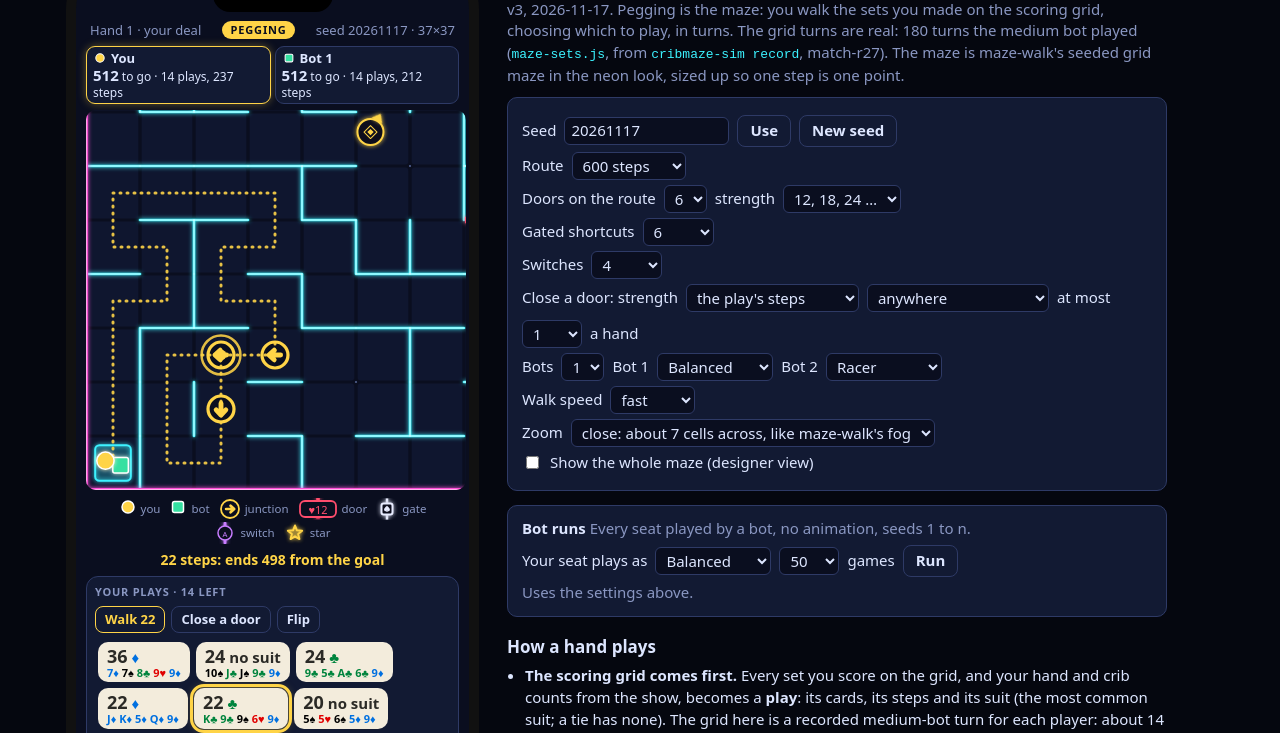
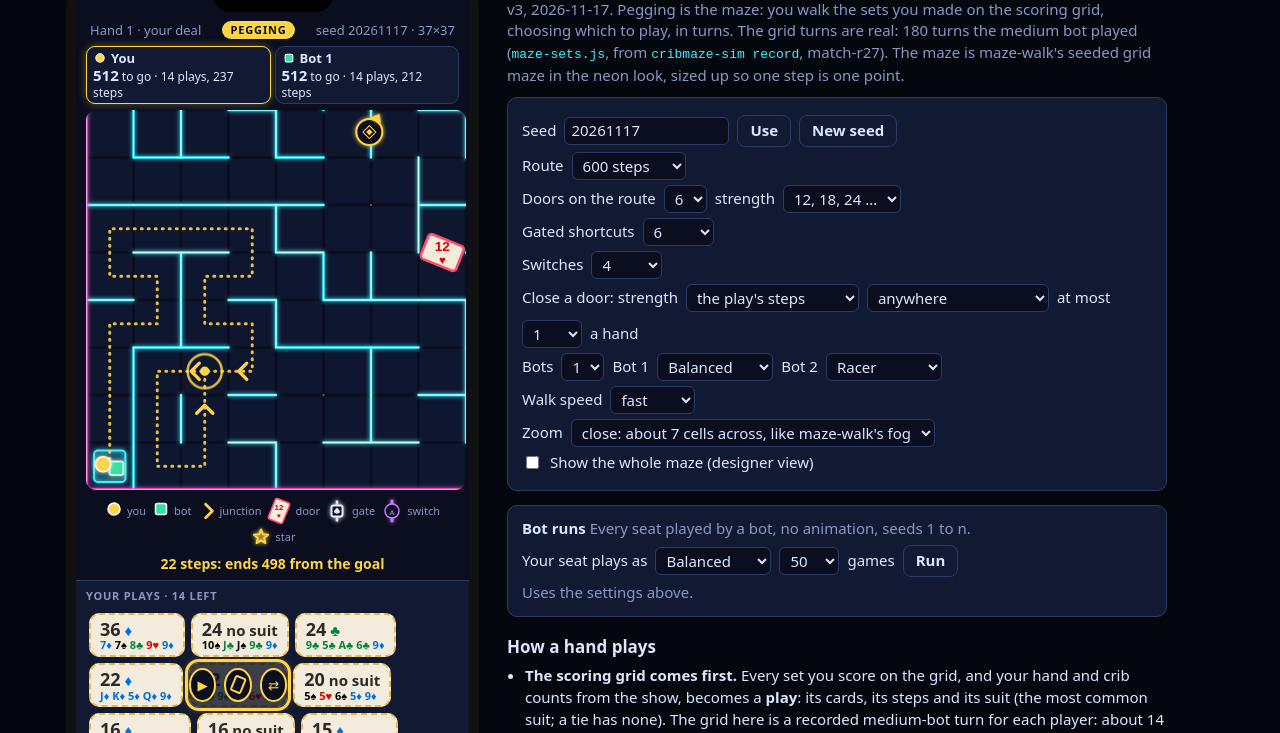
Before and after one commit to robotpony/warped-cards, a plain HTML site: page cribbage/minigames/mocks/maze-board.html in a window 1280 px wide. Both pictures are taken after a click on the element 272 px from the left and 757 px from the top of the page. Shown: the part 67-800 px from the top of the page. Drawn offline with Linux system fonts and the light colour scheme; a web font is replaced by a local one.

Commit message:
mocks: maze-board.html v5, hops, a walking camera and card doors
Bruce's notes on v4 (2026-11-17): tokens hop between cells; the view zooms out when a walk starts and back in on the next player; doors look like cards laid across the path, number and suit; arrows quieter, with the active way picked out so you see the path a play gives; choosing a play mustn't shift the layout, the dock's side borders go, and the choices sit over the chosen cards as a play triangle and a door; every play tile gets the dashed border, meaning nothing.

The camera eases (160 ms time constant) between a close view of the current player and one that fits the walk or the previewed walk. Walk speeds are 160 and 90 ms a hop. The walk now records the way it took at each junction for the gold arrows. 10 balanced bot games: 8 to 12 hands, all in 6 to 12.

```diff
--- a/cribbage/minigames/mocks/maze-board.html
+++ b/cribbage/minigames/mocks/maze-board.html
@@ -48,20 +48,23 @@
   .pl .nm { display: flex; align-items: center; gap: 4px; font-weight: 700; font-size: 13px; }
   .pl b { font-size: 15px; }
   svg.maze { display: block; margin: 0 auto; flex: none; touch-action: manipulation; border-radius: 10px; background: var(--bg); }
-  .prompt { min-height: 20px; font-size: 14px; text-align: center; color: var(--gold); font-weight: 600; }
-  .dock { background: var(--panel); border: 1px solid var(--rim); border-radius: 12px; padding: 7px 8px; display: flex; flex-direction: column; gap: 6px; flex: 1; min-height: 0; }
+  .prompt { height: 20px; white-space: nowrap; overflow: hidden; text-overflow: ellipsis; font-size: 14px; text-align: center; color: var(--gold); font-weight: 600; }
+  .dock { background: var(--panel); border: 0; border-top: 1px solid var(--rim); border-radius: 0; margin: 0 -10px; padding: 7px 10px; display: flex; flex-direction: column; gap: 6px; flex: 1; min-height: 0; }
   .row { display: flex; gap: 6px; align-items: center; flex-wrap: wrap; }
   .lbl { font-size: 11px; font-weight: 700; letter-spacing: .07em; color: var(--muted); text-transform: uppercase; }
   /* Plays: maze-walk's tiles (steps and suit, then every card) on its cream. */
   .plays { display: flex; flex-wrap: wrap; gap: 6px; overflow-y: auto; min-height: 0; padding: 3px; align-content: flex-start; }
-  .play { font: inherit; border: 0; border-radius: 10px; background: #F3ECDC; color: #2B2A26; padding: 4px 9px 3px; cursor: pointer; text-align: left; line-height: 1.15; }
+  .play { position: relative; font: inherit; border: 2px dashed #E8B84A; border-radius: 10px; background: #F3ECDC; color: #2B2A26; padding: 4px 9px 3px; cursor: pointer; text-align: left; line-height: 1.15; }
   .play b { font-size: 18px; font-weight: 800; } .play .su { font-size: 15px; font-weight: 600; }
   .play small { display: block; font-size: 11px; }
   .play small i { font-style: normal; font-weight: 700; }
   .play.sel { outline: 3px solid var(--gold); outline-offset: 1px; box-shadow: 0 0 10px rgba(255,212,71,.55); }
-  .legend { display: flex; flex-wrap: wrap; justify-content: center; gap: 2px 9px; font-size: 11.5px; color: var(--muted); padding: 2px 6px 0; }
+  .legend { display: flex; flex-wrap: wrap; justify-content: center; gap: 2px 6px; font-size: 11px; color: var(--muted); padding: 2px 6px 0; }
   .legend span { display: inline-flex; align-items: center; gap: 4px; } .legend svg { flex: none; }
-  .play:disabled { opacity: .35; cursor: default; }
+  .play.off { cursor: default; }
+  .ov { position: absolute; inset: -2px; border-radius: 10px; background: rgba(10,14,31,.78); display: flex; align-items: center; justify-content: center; gap: 8px; }
+  .ob { width: 34px; height: 34px; border-radius: 50%; border: 2px solid var(--gold); background: #0A0E1F; color: var(--gold); font: 800 15px/1 inherit; cursor: pointer; display: flex; align-items: center; justify-content: center; padding: 0; }
+  .ob.on { background: var(--gold); color: #0A0E1F; } .ob:disabled { opacity: .35; cursor: default; } .ob svg { display: block; }
   .jk { font: inherit; font-size: 13px; font-weight: 700; border: 1.5px solid var(--violet); color: var(--violet); background: transparent; border-radius: 8px; padding: 2px 8px; cursor: pointer; }
   .jk:disabled { opacity: .35; cursor: default; } .jk.on { background: var(--violet); color: var(--bg); }
   .acts .btn { font-size: 13px; padding: 3px 9px; }
@@ -104,7 +107,7 @@
         at most <select id="closeMax"><option value="1" selected>1</option><option value="2">2</option><option value="99">any</option></select> a hand</label>
       <label>Bots <select id="bots"><option value="1" selected>1</option><option value="2">2</option></select>
         Bot 1 <select id="style1"></select> Bot 2 <select id="style2"></select></label>
-      <label>Walk speed <select id="speed"><option value="70">normal</option><option value="30" selected>fast</option><option value="0">instant</option></select></label>
+      <label>Walk speed <select id="speed"><option value="160">normal</option><option value="90" selected>fast</option><option value="0">instant</option></select></label>
       <label>Zoom <select id="zoom"><option value="54" selected>close: about 7 cells across, like maze-walk's fog</option><option value="38">medium: about 10 cells</option><option value="30">far: about 13 cells</option></select></label>
       <label><input type="checkbox" id="whole"> Show the whole maze (designer view)</label>
     </div>
@@ -389,7 +392,7 @@
   // needs its suit and takes steps until it breaks. A wrong suit bounces off (one step) and
   // walks back. A key lets one wrong suit through.
   function walk(p, play) {
-    const M = G.M, out = { cells: [], won: false, ev: [] };
+    const M = G.M, out = { cells: [], won: false, ev: [], turns: [] };
     let n = play.p;
     while (n > 0) { if (out.cells.length > 5000) throw new Error("walk loop " + play.p);
       const i = p.pos, ex = exitsOf(M, i), from = p.prev >= 0 ? dirTo(M, i, p.prev) : -1;
@@ -401,7 +404,7 @@
         for (let k = 0; k < 4; k++) { const t = (M.ptr[i] + k) % 4; if (cand.includes(t)) { d = t; break; } }
         const turnable = ex.filter(x => !M.dead[i * 4 + x]);
         for (let k = 1; k <= 4; k++) { const t = (d + k) % 4; if ((turnable.length ? turnable : ex).includes(t)) { M.ptr[i] = t; break; } }
-        out.ev.push("junction");
+        out.ev.push("junction"); out.turns.push([i, d]);
       }
       const to = stepTo(M, i, d), e = M.adj[i * 4 + d];
       if ((e.kind === "gate" || e.kind === "door") && e.suit && e.suit !== play.s) {
@@ -444,9 +447,8 @@
       then();
     };
     if (G.headless || !G.c.speed) return finish();
-    G.anim = { p, cells: [startCell, ...r.cells], i: 0 };
-    const tick = () => { G.anim.i++; if (G.anim.i >= G.anim.cells.length) { G.anim = null; return finish(); } render(); later(tick, G.c.speed); };
-    render(); later(tick, G.c.speed);
+    G.anim = { p, cells: [startCell, ...r.cells], turns: r.turns, i: 0, t0: performance.now() + 350, done: finish };
+    render();
   }
   function landOn(p) {
     if (!G.M.prizes.has(p.pos)) return;
@@ -605,22 +607,38 @@
   function render() {
     if (G.headless) return;
     const M = G.M, c = G.c, me = G.P[0], an = G.anim, myTurn = G.phase === "maze" && cur().human && !an && G.won === null;
-    const cs = c.whole ? V / M.W : c.zoom, span = V, full = cs * M.W;
-    const svg = $("maze"); svg.setAttribute("width", span); svg.setAttribute("height", span); svg.setAttribute("viewBox", `0 0 ${span} ${span}`);
-    const posOf = (p) => an && an.p === p ? an.cells[Math.min(an.i, an.cells.length - 1)] : p.pos;
+    const now = performance.now(), span = V;
+    // Walk progress: a hop a step, after a short pause while the camera pulls back.
+    let hopK = 0, hopF = 0;
+    if (an) { const t = Math.max(0, (now - an.t0) / c.speed); hopK = Math.min(Math.floor(t), an.cells.length - 1); hopF = hopK >= an.cells.length - 1 ? 0 : t - hopK; an.i = hopK; }
+    const posOf = (p) => an && an.p === p ? an.cells[an.i] : p.pos;
     const focus = an ? an.p : (G.phase === "maze" ? cur() : me);
-    const X = (i) => M.xy(i)[0] * cs, Y = (i) => M.xy(i)[1] * cs, cx = (i) => X(i) + cs / 2, cy = (i) => Y(i) + cs / 2;
-    // Camera: scroll when the focus token is within 3 cells of the view's edge.
-    const maxT = Math.max(0, full - span), margin = cs * 3, fx = cx(posOf(focus)), fy = cy(posOf(focus));
-    const clamp = (v) => Math.min(maxT, Math.max(0, v)), follow = (p, t) => p - t < margin ? p - margin : p - t > span - margin ? p - span + margin : t;
-    G.cam = c.whole ? [0, 0] : [clamp(follow(fx, G.cam ? G.cam[0] : fx - span / 2)), clamp(follow(fy, G.cam ? G.cam[1] : fy - span / 2))];
-    const [tx, ty] = G.cam, x0 = Math.max(0, Math.floor(tx / cs) - 1), x1 = Math.min(M.W - 1, Math.ceil((tx + span) / cs)), y0 = Math.max(0, Math.floor(ty / cs) - 1), y1 = Math.min(M.H - 1, Math.ceil((ty + span) / cs));
-    const vis = []; for (let y = y0; y <= y1; y++) for (let x = x0; x <= x1; x++) vis.push(M.id(x, y));
-    const mid = (k) => { const [a, b] = k.split(":").map(Number); return [(cx(a) + cx(b)) / 2, (cy(a) + cy(b)) / 2, M.xy(a)[1] === M.xy(b)[1]]; };
 
     // The selected play's path, worked out ahead.
     let pv = null;
     if (myTurn && G.sel && (!G.mode || G.mode === "walk")) pv = preview(me, G.sel);
+
+    // Camera target, in cells: fit the walk (or the previewed walk); otherwise close in on the player whose turn it is.
+    const fit = an ? an.cells : pv ? [me.pos, ...pv.cells] : null;
+    let tcs = c.zoom, tx0, ty0;
+    if (c.whole) { tcs = V / M.W; tx0 = ty0 = M.W / 2; }
+    else if (fit && fit.length > 1) {
+      let a = 1e9, b = 1e9, d = -1, e = -1; for (const i of fit) { const [x, y] = M.xy(i); a = Math.min(a, x); b = Math.min(b, y); d = Math.max(d, x); e = Math.max(e, y); }
+      tcs = Math.max(V / M.W, Math.min(c.zoom, V / (Math.max(d - a, e - b) + 3))); tx0 = (a + d + 1) / 2; ty0 = (b + e + 1) / 2;
+    } else { const [x, y] = M.xy(posOf(focus)); tx0 = x + .5; ty0 = y + .5; }
+    const clampC = (v, cs) => { const h = V / cs / 2; return M.W <= 2 * h ? M.W / 2 : Math.min(M.W - h, Math.max(h, v)); };
+    tx0 = clampC(tx0, tcs); ty0 = clampC(ty0, tcs);
+    const vw = G.view;
+    if (!vw || c.whole || !c.speed) G.view = { cs: tcs, x: tx0, y: ty0, t: now };
+    else { const k = 1 - Math.exp(-(now - vw.t) / 160); G.view = { cs: Math.exp(Math.log(vw.cs) + (Math.log(tcs) - Math.log(vw.cs)) * k), x: vw.x + (tx0 - vw.x) * k, y: vw.y + (ty0 - vw.y) * k, t: now }; }
+    const settled = Math.abs(G.view.cs - tcs) < .05 && Math.abs(G.view.x - tx0) < .01 && Math.abs(G.view.y - ty0) < .01;
+    const cs = G.view.cs;
+    const svg = $("maze"); svg.setAttribute("width", span); svg.setAttribute("height", span); svg.setAttribute("viewBox", `0 0 ${span} ${span}`);
+    const X = (i) => M.xy(i)[0] * cs, Y = (i) => M.xy(i)[1] * cs, cx = (i) => X(i) + cs / 2, cy = (i) => Y(i) + cs / 2;
+    G.cam = [G.view.x * cs - span / 2, G.view.y * cs - span / 2];
+    const [tx, ty] = G.cam, x0 = Math.max(0, Math.floor(tx / cs) - 1), x1 = Math.min(M.W - 1, Math.ceil((tx + span) / cs)), y0 = Math.max(0, Math.floor(ty / cs) - 1), y1 = Math.min(M.H - 1, Math.ceil((ty + span) / cs));
+    const vis = []; for (let y = y0; y <= y1; y++) for (let x = x0; x <= x1; x++) vis.push(M.id(x, y));
+    const mid = (k) => { const [a, b] = k.split(":").map(Number); return [(cx(a) + cx(b)) / 2, (cy(a) + cy(b)) / 2, M.xy(a)[1] === M.xy(b)[1]]; };
 
     let s = A.defs();
     if (!c.whole) for (const i of vis) s += A.floor(X(i), Y(i), cs, false);
@@ -631,7 +649,7 @@
       if (x < M.W - 1 && !M.edges.has(M.key(i, i + 1))) walls += `M${xa + cs} ${ya}v${cs}`;
       if (y < M.H - 1 && !M.edges.has(M.key(i, i + M.W))) walls += `M${xa} ${ya + cs}h${cs}`;
     }
-    s += A.walls(walls, cs) + A.outerWall(0, 0, full, full, cs);
+    s += A.walls(walls, cs) + A.outerWall(0, 0, cs * M.W, cs * M.W, cs);
     const keysIn = new Set(); for (const i of vis) { const [x, y] = M.xy(i); if (x < M.W - 1) keysIn.add(M.key(i, i + 1)); if (y < M.H - 1) keysIn.add(M.key(i, i + M.W)); }
     for (const k of keysIn) {
       const e = M.edges.get(k); if (!e || (e.kind === "open" && !e.broken)) continue;
@@ -643,11 +661,11 @@
     }
     // Junction arrows.
     // Junction arrows near the tokens and along the previewed path, so the board stays readable.
-    const near = new Set(pv ? pv.cells : []);
+    const near = new Set(pv ? pv.cells : []), taken = new Map((an ? an.turns : pv ? pv.turns : []) || []);
     const isNear = (i) => near.has(i) || G.P.some(p => manhattan(M, i, posOf(p)) <= Math.ceil(V / cs / 2));
     if (cs >= 14) for (const i of vis) {
-      if (!isJunction(M, i) || !(c.whole || isNear(i))) continue;
-      s += junctionMark(cx(i), cy(i), cs, M.ptr[i]);
+      if (!isJunction(M, i) || !(c.whole || isNear(i) || taken.has(i))) continue;
+      s += taken.has(i) ? junctionMark(cx(i), cy(i), cs, taken.get(i), true) : junctionMark(cx(i), cy(i), cs, M.ptr[i], false);
     }
     for (const i of M.prizes) if (c.whole || vis.includes(i)) s += A.prize(X(i), Y(i), cs);
     if (pv) {
@@ -662,7 +680,14 @@
     const order = G.P.filter(p => p !== focus).concat([focus]);
     for (const p of order) {
       const at = posOf(p), mates = G.P.filter(q => posOf(q) === at), k = mates.indexOf(p), off = mates.length > 1 ? (k - (mates.length - 1) / 2) * cs * .28 : 0;
-      s += A.token(cx(at) + off, cy(at) + off * .3, Math.max(cs, 16), { who: p.seat, small: mates.length > 1 });
+      let px = cx(at) + off, py = cy(at) + off * .3;
+      if (an && an.p === p && hopF > 0) {
+        const b = an.cells[an.i + 1], e = hopF < .5 ? 2 * hopF * hopF : 1 - 2 * (1 - hopF) * (1 - hopF), lift = Math.sin(Math.PI * hopF) * cs * .38;
+        px = cx(at) + (cx(b) - cx(at)) * e; py = cy(at) + (cy(b) - cy(at)) * e;
+        s += `<ellipse cx="${px}" cy="${py + cs * .22}" rx="${cs * (.24 - .08 * Math.sin(Math.PI * hopF))}" ry="${cs * .07}" fill="#000" opacity=".45"/>`;
+        py -= lift;
+      }
+      s += A.token(px, py, Math.max(cs, 16), { who: p.seat, small: mates.length > 1 });
     }
     $("mazeCam").innerHTML = s;
     $("mazeCam").setAttribute("transform", `translate(${-tx} ${-ty})`);
@@ -673,6 +698,7 @@
       hud = A.pointer(o + dx * k, o + dy * k, Math.atan2(dy, dx) * 180 / Math.PI + 90, "G", 40);
     }
     $("mazeHud").innerHTML = hud;
+    if ((an || !settled) && !G.raf) G.raf = requestAnimationFrame(frame);
     if (!$("legend").innerHTML) $("legend").innerHTML = legend();
 
     const F = an ? (G.lastF || field()) : (G.lastF = field());
@@ -699,13 +725,16 @@
 
     let d = "";
     if (G.phase === "done") d += `<div class="row" style="justify-content:space-between"><span class="muted">Hand ${G.hand} done</span><button class="btn go" id="nextHand">Deal the next hand</button></div>`;
-    d += `<div class="row" style="justify-content:space-between"><span class="lbl">Your plays · ${left(me).length} left</span>`;
-    if (myTurn && G.sel) d += `<span class="row acts"><button class="btn go" data-act="walk">Walk ${G.sel.p}</button><button class="btn${G.mode === "close" ? " on" : ""}" data-act="close" ${G.sel.s ? "" : "disabled title=\"A play with no suit can't make a door\""}>Close a door</button>${M.switches.length ? `<button class="btn${G.mode === "flip" ? " on" : ""}" data-act="flip">Flip</button>` : ""}</span>`;
-    d += `</div>`;
-    if (myTurn && G.mode === "flip") d += `<div class="row acts"><span class="lbl">Spend it on switch</span>${M.switches.map((_, k) => `<button class="btn" data-flip="${k}" ${canFlip(k) ? "" : "disabled title=\"Flipped this hand\""}>${LETTERS[k]} ⇄</button>`).join("")}</div>`;
-    d += `<div class="plays">${me.plays.filter(x => !x.used).map(x => `<button class="play${G.sel === x ? " sel" : ""}" data-play="${x.id}" ${myTurn ? "" : "disabled"} title="${x.k}">
+    d += `<div class="row"><span class="lbl">Your plays · ${left(me).length} left</span></div>`;
+    // The chosen play gets its choices laid over it: walk (▶), close a door, flip a switch.
+    const doorIcon = `<svg width="18" height="20" viewBox="0 0 18 20"><rect x="4" y="2" width="10" height="15" rx="1.5" transform="rotate(22 9 10)" fill="none" stroke="currentColor" stroke-width="2"/></svg>`;
+    const over = (x) => !(myTurn && G.sel === x) ? "" : `<div class="ov">${G.mode === "flip"
+      ? M.switches.map((_, k) => `<button class="ob" data-flip="${k}" ${canFlip(k) ? "" : "disabled title=\"Flipped this hand\""}>${LETTERS[k]}</button>`).join("") + `<button class="ob" data-act="flip" title="Back">✕</button>`
+      : `<button class="ob" data-act="walk" title="Walk ${x.p}">▶</button><button class="ob${G.mode === "close" ? " on" : ""}" data-act="close" title="${x.s ? "Close a door" : "A play with no suit can't make a door"}" ${x.s && (me.closed || 0) < c.closeMax ? "" : "disabled"}>${doorIcon}</button>` +
+        (M.switches.length ? `<button class="ob" data-act="flip" title="Flip a switch">⇄</button>` : "")}</div>`;
+    d += `<div class="plays">${me.plays.filter(x => !x.used).map(x => `<div class="play${G.sel === x ? " sel" : ""}${myTurn ? "" : " off"}" role="button" data-play="${x.id}" title="${x.k}">
         <b>${x.p}</b> <span class="su" style="color:${x.s ? FACECOL[x.s] : "inherit"}">${x.s ? GLYPH[x.s] : "no suit"}</span>
-        <small>${x.c.split(" ").map(t => cardText(t, FACECOL)).join(" ")}</small></button>`).join("")}</div>`;
+        <small>${x.c.split(" ").map(t => cardText(t, FACECOL)).join(" ")}</small>${over(x)}</div>`).join("")}</div>`;
     const js = Object.keys(JOKERS).filter(j => me.jokers[j]);
     d += `<div class="row"><span class="lbl">Jokers</span>${js.map(j => `<button class="jk${G.mode === j ? " on" : ""}" data-joker="${j}" ${myTurn && j !== "key" && me.jokerUsed !== G.turnNo ? "" : "disabled"} title="${JOKER_HINT[j]}">${JOKERS[j]}${me.jokers[j] > 1 ? " ×" + me.jokers[j] : ""}</button>`).join("") || `<span class="muted" style="font-size:13px">Stars give jokers</span>`}</div>`;
     if (myTurn && G.mode === "swapper") d += `<div class="row acts">${G.P.slice(1).map(q => `<button class="btn" ${canSwap(me, q) ? "" : "disabled"} data-swap="${q.seat}">Swap with ${q.name}</button>`).join("")}</div>`;
@@ -714,24 +743,31 @@
     if (G.won !== null) { const p = G.P[G.won]; $("wonTitle").textContent = p.human ? "You reach the goal!" : `${p.name} reaches the goal`; $("wonText").textContent = `Hand ${G.hand}. Seed ${G.seedText}.`; }
     $("log").textContent = G.log.slice(-80).map(e => JSON.stringify(e)).join("\n"); $("log").scrollTop = 1e9;
   }
+  // The frame loop: runs while a token hops or the camera moves.
+  function frame(now) {
+    G.raf = 0;
+    const an = G.anim;
+    if (an && (now - an.t0) / G.c.speed >= an.cells.length - 1) { G.anim = null; G.view.t = now; an.done(); render(); return; }
+    render();
+  }
   function previewCost(pv) { const S = snapshot(); const me = G.P[0], play = G.sel; walk(me, play); const v = costField()[me.pos]; restore(S); return v; }
   const cardText = (t, col = SUITCOL) => { const s = t.slice(-1), r = t.slice(0, -1); return `<i style="color:${col[s]}">${r}${GLYPH[s]}</i>`; };
   // A real fork: three or more ways that lead on. Corridors and dead ends are never junctions.
   const isJunction = (M, i) => exitsOf(M, i).filter(d => !M.dead[i * 4 + d]).length >= 3;
-  // A junction: a dark disc with a gold ring, and a bold arrow the way the next token goes.
-  function junctionMark(x, y, cs, d) {
-    const r = Math.min(cs * .3, 13), ang = Math.atan2(DIRS[d][1], DIRS[d][0]) * 180 / Math.PI, k = r * .62;
-    return `<g transform="translate(${x} ${y}) rotate(${ang})"><circle r="${r}" fill="#0A0E1F" stroke="#FFD447" stroke-width="${Math.max(1.5, cs * .06)}"/>` +
-      `<path d="M${-k * .7} 0H${k * .55}M${k * .1} ${-k * .6}L${k * .75} 0L${k * .1} ${k * .6}" fill="none" stroke="#FFD447" stroke-width="${Math.max(2, cs * .09)}" stroke-linecap="round" stroke-linejoin="round"/></g>`;
+  // A junction: a small chevron the way the next token goes. Hot: the way this walk takes, in gold.
+  function junctionMark(x, y, cs, d, hot) {
+    const ang = Math.atan2(DIRS[d][1], DIRS[d][0]) * 180 / Math.PI, k = cs * (hot ? .17 : .13), o = cs * .2;
+    return `<path transform="translate(${x} ${y}) rotate(${ang})" d="M${o - k * .5} ${-k}L${o + k * .5} 0L${o - k * .5} ${k}" fill="none" stroke="${hot ? "#FFD447" : "#3CF2FF"}" ` +
+      `stroke-width="${Math.max(hot ? 2.2 : 1.4, cs * (hot ? .07 : .045))}" stroke-linecap="round" stroke-linejoin="round" opacity="${hot ? 1 : .45}"/>`;
   }
   // The key under the maze: each piece drawn with the same code as on the board.
   function legend() {
-    const ic = (w, inner) => `<svg width="${w}" height="22" viewBox="0 0 ${w} 22">${inner}</svg>`;
+    const ic = (w, inner, h = 22) => `<svg width="${w}" height="${h}" viewBox="0 0 ${w} ${h}" style="overflow:visible">${inner}</svg>`;
     const items = [
       [ic(18, `<g transform="translate(-1 -1)">${tokenIcon(0)}</g>`), "you"],
       [ic(18, `<g transform="translate(-1 -1)">${tokenIcon(1)}</g>`), "bot"],
-      [ic(22, junctionMark(11, 11, 30, 1)), "junction"],
-      [ic(40, doorMark(20, 11, 30, true, { suit: "H", strength: 12, damage: 0 })), "door"],
+      [ic(18, junctionMark(4, 11, 40, 1, true)), "junction"],
+      [ic(24, doorMark(12, 13, 20, true, { suit: "H", strength: 12, damage: 0 }), 26), "door"],
       [ic(22, A.gate(11, 11, 22, true, "S")), "gate"],
       [ic(22, switchMark(11, 11, 22, true, { sw: 0 })), "switch"],
       [ic(22, A.prize(0, 0, 22)), "star"],
@@ -742,13 +778,19 @@
     const st = `fill="${A.P.tokens[seat]}" stroke="#fff" stroke-width="1.5"`;
     return seat === 0 ? `<circle cx="10" cy="10" r="6" ${st}/>` : seat === 1 ? `<rect x="4.5" y="4.5" width="11" height="11" rx="2" ${st}/>` : `<polygon points="10,3.5 17,15.5 3,15.5" ${st}/>`;
   }
-  // A door: a laser in its suit's colour (orange with no suit), and a badge with suit and strength left.
+  // A door: a card laid at a slant across the path, showing the strength left over its suit.
+  // Its edge is the suit's neon colour, or the closer's token colour for a door someone closed.
   function doorMark(mx, my, cs, up, e) {
-    const col = e.suit ? SUITCOL[e.suit] : "#FF8A3D", L = cs * .48, w = Math.max(3, cs * .12), left = e.strength - e.damage;
-    const ring = e.closedBy !== undefined ? A.P.tokens[e.closedBy] : col, t = (e.suit ? GLYPH[e.suit] : "") + left;
-    const bw = Math.max(26, 8 + t.length * 7), bh = 16;
-    return `<line x1="${mx - (up ? 0 : L)}" y1="${my - (up ? L : 0)}" x2="${mx + (up ? 0 : L)}" y2="${my + (up ? L : 0)}" stroke="${col}" stroke-width="${w}" stroke-dasharray="6 3" filter="url(#nm-glow)"/>` +
-      `<rect x="${mx - bw / 2}" y="${my - bh / 2}" width="${bw}" height="${bh}" rx="5" fill="#0A0E1F" stroke="${ring}" stroke-width="1.8"/>` + A.text(mx, my + .5, t, 11, col);
+    const left = e.strength - e.damage, ink = e.suit ? FACECOL[e.suit] : "#A85A00";
+    const rim = e.closedBy !== undefined ? A.P.tokens[e.closedBy] : e.suit ? SUITCOL[e.suit] : "#FF8A3D";
+    const h = Math.max(22, cs * .8), w = h * .7, ang = up ? 22 : 112;
+    const num = String(left), fs = h * (num.length > 2 ? .3 : .36);
+    return `<g transform="translate(${mx} ${my})"><g transform="rotate(${ang})">` +
+      `<rect x="${-w / 2 + 1.5}" y="${-h / 2 + 2}" width="${w}" height="${h}" rx="${h * .1}" fill="#000" opacity=".5"/>` +
+      `<rect x="${-w / 2}" y="${-h / 2}" width="${w}" height="${h}" rx="${h * .1}" fill="#F3ECDC" stroke="${rim}" stroke-width="${Math.max(1.6, h * .07)}"/>` +
+      (e.damage ? `<path d="M${-w * .3} ${-h * .42}L${-w * .05} ${-h * .1}L${-w * .22} ${h * .05}L${w * .05} ${h * .4}" fill="none" stroke="#2B2A26" stroke-width="1" opacity=".5"/>` : "") +
+      `</g><text x="0" y="${e.suit ? -h * .04 : h * .12}" text-anchor="middle" font-family="Saira Semi Condensed, sans-serif" font-weight="800" font-size="${fs}" fill="${ink}">${num}</text>` +
+      (e.suit ? `<text x="0" y="${h * .3}" text-anchor="middle" font-size="${h * .3}" fill="${ink}">${GLYPH[e.suit]}</text>` : "") + `</g>`;
   }
   function switchMark(mx, my, cs, up, e) {
     const L = cs * .46, col = "#C77DFF", r = Math.max(7, cs * .2);
@@ -767,8 +809,8 @@
     const bomb = t.closest("[data-bomb]"); if (bomb && G.mode === "bomb") { if (useJoker(me, "bomb", +bomb.dataset.bomb)) { G.mode = null; render(); } }
   });
   $("dock").addEventListener("click", (ev) => {
-    const b = ev.target.closest("button"); if (!b || b.disabled) return;
-    const me = G.P[0];
+    const me = G.P[0], b = ev.target.closest("button, .play");
+    if (!b || b.disabled || b.classList.contains("off")) return;
     if (b.id === "nextHand") { G.turnNo = (G.turnNo || 0) + 1; return startHand(); }
     if (b.dataset.play) { const x = me.plays.find(x => x.id === b.dataset.play); G.sel = G.sel === x ? null : x; G.mode = null; G.flash = null; return render(); }
     if (b.dataset.act === "walk") { G.turnNo = (G.turnNo || 0) + 1; return doWalk(me, G.sel, endTurn); }
```
Also changed, not shown: 2 other files.
